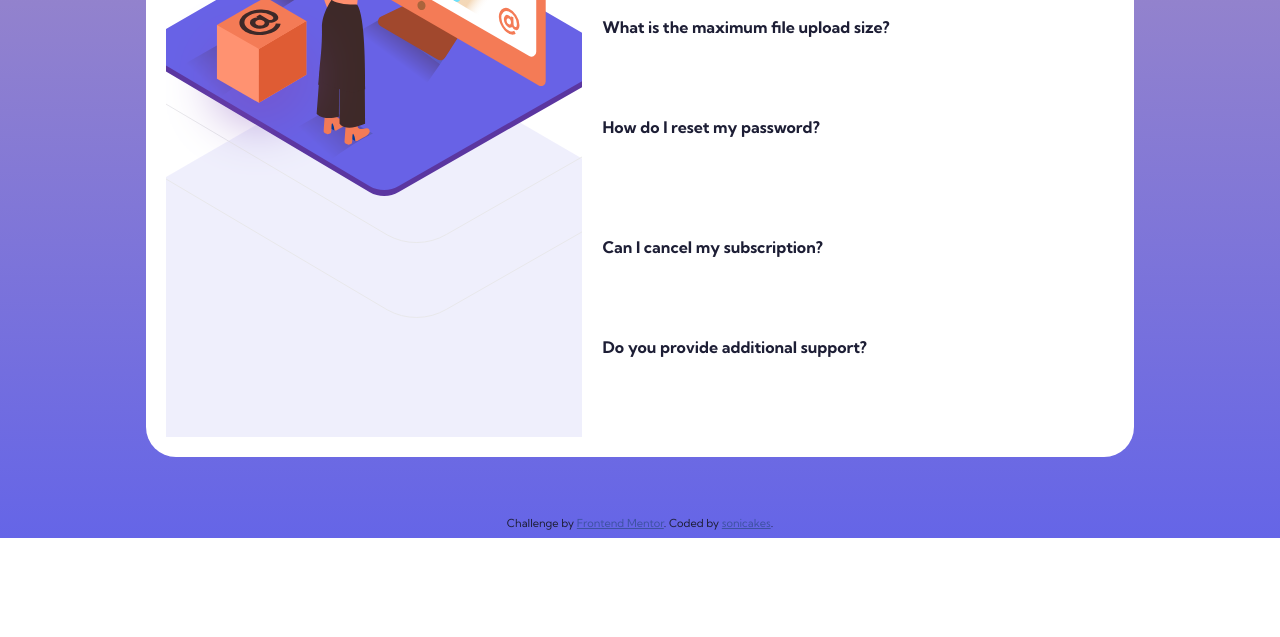
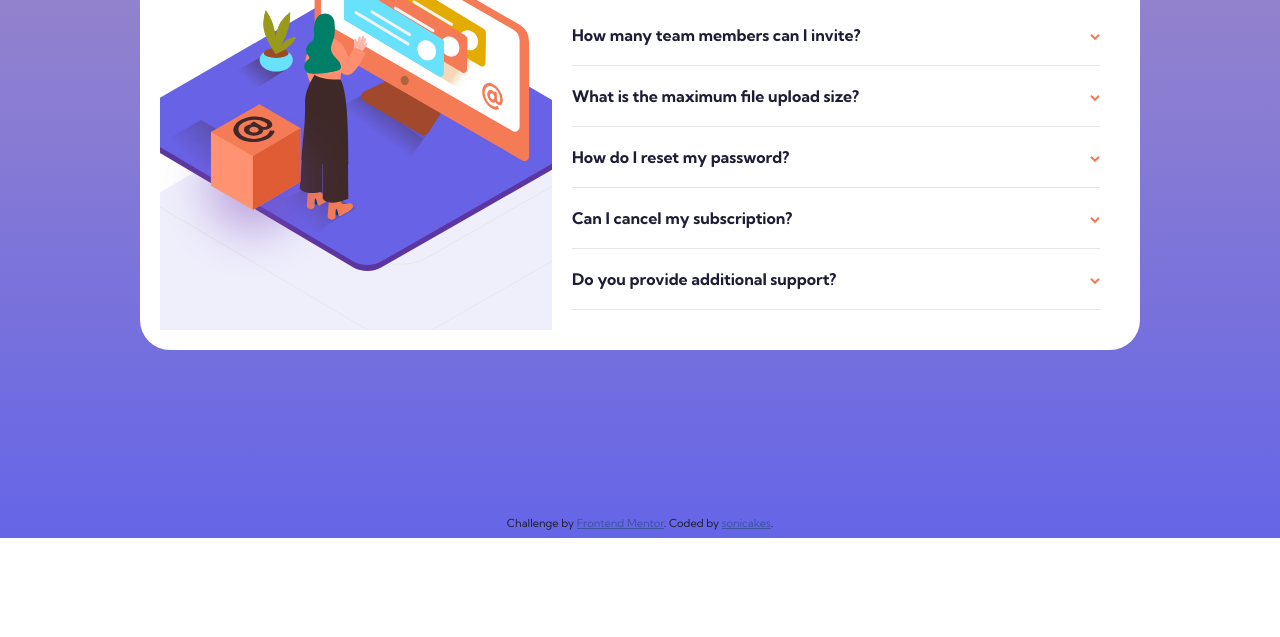
Before and after one commit to sonicakes/faq-design, a plain HTML site: page index.html in a window 1280 px wide. Shown: the part 292-929 px from the top of the page. After the commit the page ends 830 px from the top, so only its background shows below. Drawn offline with nearby package versions, Linux system fonts and the light colour scheme.

Commit message:
add dividers

```diff
--- a/custom.css
+++ b/custom.css
@@ -18,6 +18,7 @@ body {
   display: flex;
   max-width: 75%;
   min-height: 50vh;
+  min-width: 960px;
 }
 
 .column {
@@ -29,8 +30,12 @@ body {
     url("/images/bg-pattern-desktop.svg");
   background-position: 45% 15%, 45% 40%;
   background-repeat: no-repeat;
-  width: 75%;
   position: relative;
+  width: 40%;
+}
+
+.text {
+    width: 60%;
 }
 
 .box {
@@ -46,6 +51,8 @@ body {
 .question {
     font-weight: 700;
     padding: 20px 0;
+    display: flex;
+    justify-content: space-between;
 }
 
 .question:hover {
@@ -53,6 +60,15 @@ body {
     color: #F47C57;
 }
 
+.question:after {
+content: url("/images/icon-arrow-down.svg");
+
+}
+
 .hidden {
-    opacity: 0;
+    display: none;
 }
+
+.section {
+    border-bottom: 1px solid	#E7E7E9;
+}
--- a/index.html
+++ b/index.html
@@ -32,24 +32,30 @@
     <div class="column img">
 <div class="box"></div>
    </div>
-    <div class="column">
+    <div class="column text">
     <h1>FAQ</h1>
+    <div class="section">
   <div class="question">How many team members can I invite?</div>
   <div class="answer"> You can invite up to 2 additional users on the Free plan. There is no limit on
   team members for the Premium plan.</div>
-
+</div>
+<div class="section">
   <div class="question">What is the maximum file upload size?</div>
   <div class="answer">No more than 2GB. All files in your account must fit your allotted storage space.</div>
-
+</div>
+<div class="section">
   <div class="question">How do I reset my password?</div>
   <div class="answer">Click “Forgot password” from the login page or “Change password” from your profile page.
   A reset link will be emailed to you.</div>
-
+  </div>
+  <div class="section">
   <div class="question">Can I cancel my subscription?</div>
   <div class="answer">Yes! Send us a message and we’ll process your request no questions asked.</div>
-
+  </div>
+  <div class="section">
   <div class="question">Do you provide additional support?</div>
   <div class="answer">Chat and email support is available 24/7. Phone lines are open during normal business hours.</div>
+  </div>
 </div>
 </div>
 </div>
```
